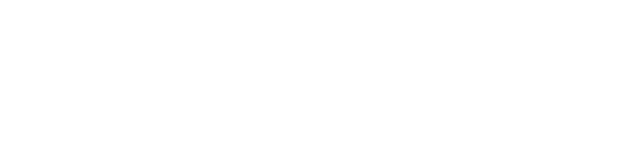
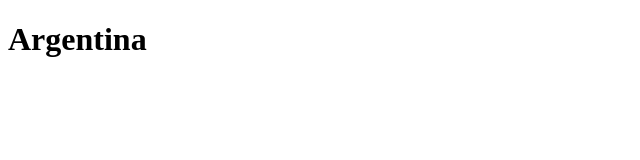
Before and after one commit to Ram388/ram388.github.io, a plain HTML site: page argentina-index.html in a window 1280 px wide. Shown: the whole page, without its empty margins (0-640 px from the left). Drawn offline with Linux system fonts and the light colour scheme.

Commit message:
header 1

```diff
--- a/argentina-index.html
+++ b/argentina-index.html
@@ -7,4 +7,7 @@
 
   <body>
 
+    <h1>Argentina</h1>
+
+
   </body>
```
